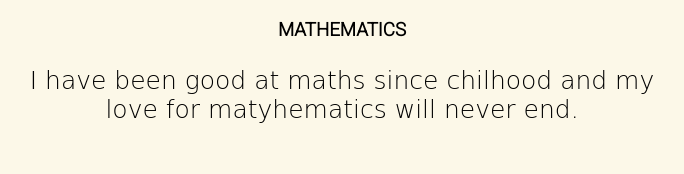
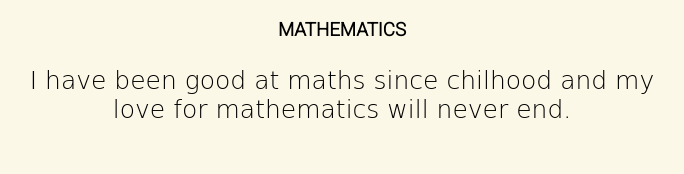
Before and after one commit to SheeluV/im, a plain HTML site: page index.html in a window 1280 px wide. Shown: the part 1965-2139 px from the top of the page, without its empty margins (298-982 px from the left). Drawn offline with Linux system fonts and the light colour scheme; a web font is replaced by a local one.

Commit message:
Update index.html

```diff
--- a/index.html
+++ b/index.html
@@ -41,7 +41,7 @@
       <div class="skill-row">
         <img class="vag" src="images/math1.jpg" alt="">
         <h3>MATHEMATICS</h3>
-        <p>I have been good at maths since chilhood and my love for matyhematics will never end.</p>
+        <p>I have been good at maths since chilhood and my love for mathematics will never end.</p>
       </div>
     </div>
     <hr>
```
